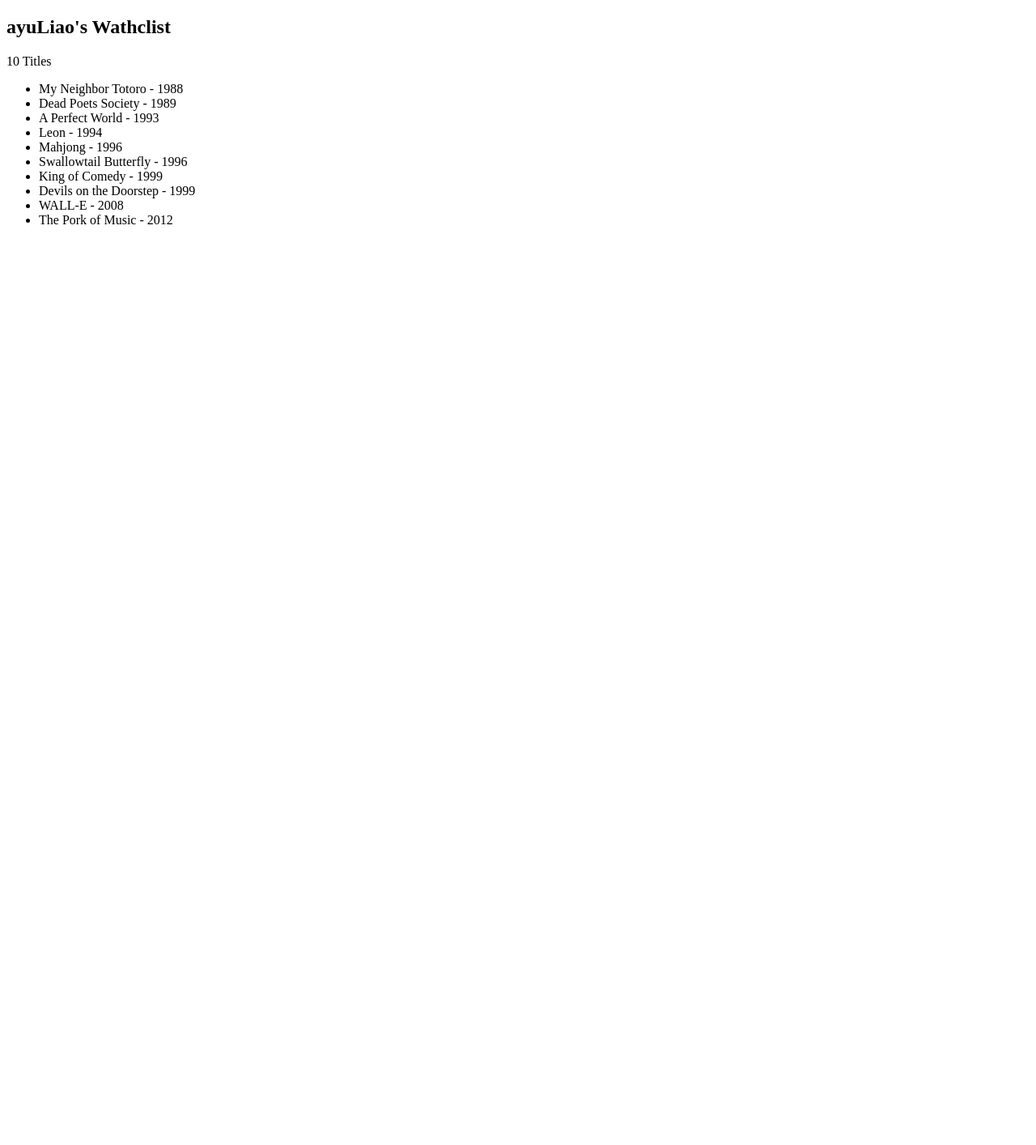
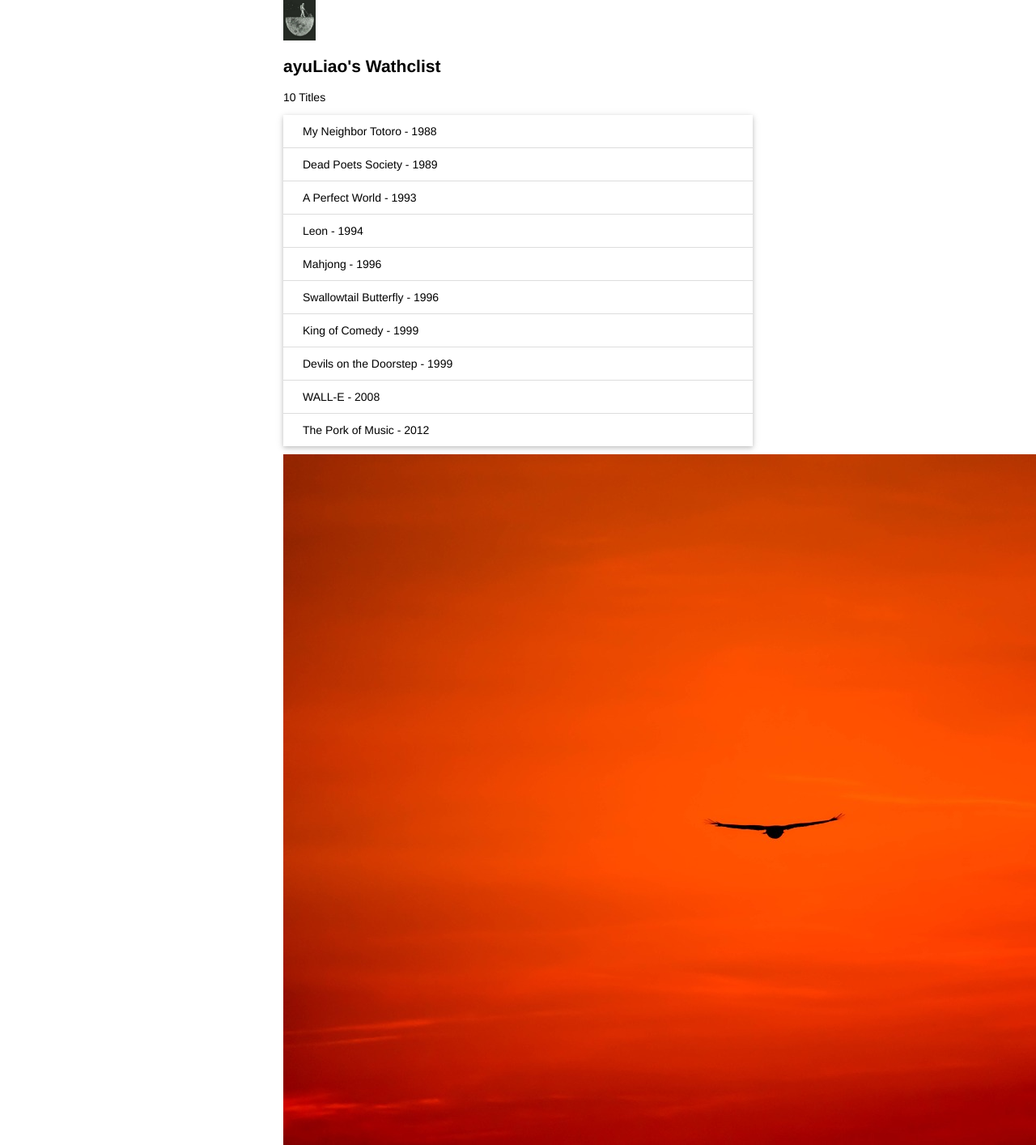
Before and after one commit to ayuLiao/helloflask, a Flask app: page / in a window 1280 px wide; the page is wider, and only the part inside the window is pictured. Shown: that part at 81% size. Before the commit the page ends 277 px from the top of that part, so only its background shows below. Run offline with Flask 2, Linux system fonts and the light colour scheme.

Commit message:
Add static

```diff
--- /dev/null
+++ b/static/css/style.css
@@ -0,0 +1,37 @@
+/* 页面整体 */
+body {
+    margin: auto;
+    max-width: 580px;
+    font-size: 14px;
+    font-family: Helvetica, Arial, sans-serif;
+}
+
+.avatar {
+    width:40px;
+}
+
+/* 电影列表 */
+.movie-list {
+    list-style-type: none;
+    padding: 0;
+    margin-bottom: 10px;
+    box-shadow: 0 2px 5px 0 rgba(0,0,0,0.16), 0 2px 10px 0 rgba(0, 0, 0, 0.12);
+}
+
+.movie-list li {
+    padding: 12px 24px;
+    border-bottom: 1px solid #ddd;
+}
+
+.movie-list li:last-child {
+    border-bottom:none;
+}
+
+.movie-list li:hover {
+    background-color: #f8f9fa;
+}
+
+.bird {
+    display: block;
+    margin: 0 auto;
+}
--- a/templates/index.html
+++ b/templates/index.html
@@ -3,18 +3,20 @@
 <head>
     <meta charset="UTF-8">
     <title>{{ name }}</title>
+    <link rel="stylesheet" href="{{ url_for('static', filename='css/style.css') }}" type="text/css">
 </head>
 <body>
-
+{#  url_for('static', filename='images/my.jpg') --> /static/images/my.jpg #}
+    <img class="avatar" alt="Avatar" height="50" src="{{ url_for('static', filename='images/my.jpg') }}">
 <h2>{{ name }}'s Wathclist</h2>
 {# 使用length过滤器获取movies变量的长度 #}
 <p>{{ movies|length }} Titles</p>
 
-<ul>
+<ul class="movie-list">
     {% for movie in movies %}
     <li>{{ movie.title }} - {{ movie.year }}</li>
     {% endfor %}
 </ul>
-
+<img class="bird" alt="Walking Totoro"   src="{{ url_for('static', filename='images/bird.jpg') }}">
 </body>
 </html>
```
Also changed, not shown: static/images/bird.jpg (added), static/images/my.jpg (added).
